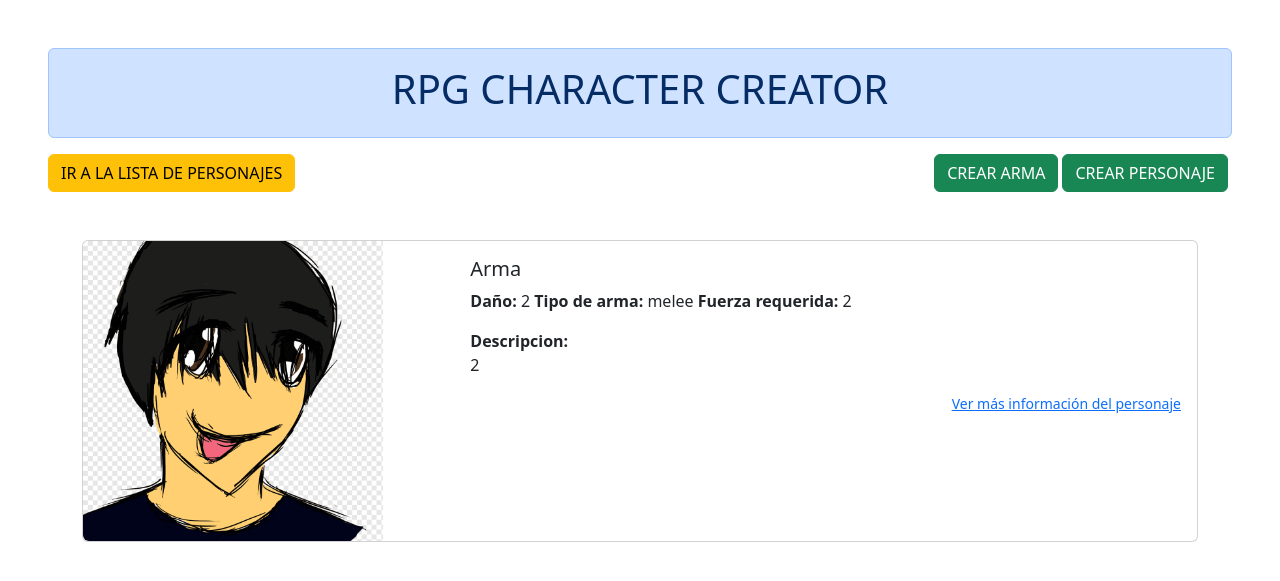
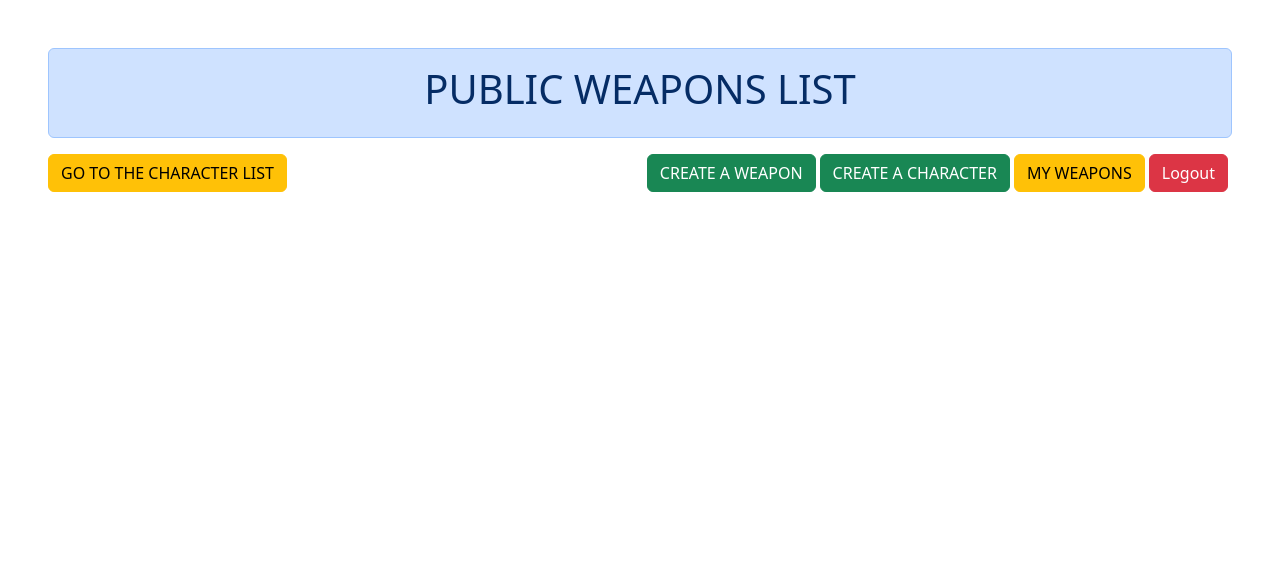
Before and after one commit to phancisco/rpg-char-create, a Django app: page /weapons/ in a window 1280 px wide. Shown: the top 581 px of the page. Run offline with Django 5.2, Linux system fonts and the light colour scheme; a user stored in the database is signed in; data comes from the database, SQL or seed files in the repository; both versions use the stored data as it was after the commit.

Commit message:
casi terminando xd

```diff
--- a/MainApp/models.py
+++ b/MainApp/models.py
@@ -7,6 +7,12 @@ WEAPON_TYPE_CHOICES = [
     ('melee', 'Melee'),
     ('ranged', 'Ranged'),
 ]
+
+PRIVACY_CHOICES = [
+        ('private', 'Private'),
+        ('public', 'Public'),
+]
+
 class Weapon(models.Model):
     weapon_image = models.ImageField(upload_to='weapons/', null=True, blank=True)
     weapon_type = models.CharField(max_length=10, choices=WEAPON_TYPE_CHOICES, default='melee')
@@ -16,6 +22,7 @@ class Weapon(models.Model):
     damage = models.IntegerField()
     description = models.TextField()
     user = models.ForeignKey(User, on_delete=models.CASCADE)
+    privacy = models.CharField(max_length=10, choices=PRIVACY_CHOICES, default='private')
 
     def __str__(self):
         return self.name
@@ -48,6 +55,7 @@ class Character(models.Model):
 
 
     user = models.ForeignKey(User, on_delete=models.CASCADE)
+    privacy = models.CharField(max_length=10, choices=PRIVACY_CHOICES, default='private')
     created_at = models.DateTimeField(auto_now_add=True)
     updated_at = models.DateTimeField(auto_now=True)
 
--- a/MainApp/views.py
+++ b/MainApp/views.py
@@ -9,11 +9,21 @@ from django.contrib.auth.forms import AuthenticationForm, UserCreationForm
 
 
 # Create your views here.
+
+def index_general(request):
+    Characters = Character.objects.filter(privacy='public')
+    context = {
+            'Characters': Characters,
+            'General': True,
+    }
+    return render(request, 'index.html', context)
+
 @login_required
-def index(request):
+def created_characters(request):
     Characters = Character.objects.filter(user=request.user).order_by('-created_at')
     context = {
         'Characters': Characters,
+        'General': False,
     }
     return render(request, 'index.html', context)
 
@@ -51,11 +61,20 @@ def weapon_create(request):
         form = WeaponForm()
     return render(request, 'weapon_creator.html', {'form': form})
 
+def weapon_list(request):
+    Weapons = Weapon.objects.filter(privacy='public')
+    context = {
+        'Weapons': Weapons,
+        'General': True
+    }
+    return render(request, 'weapon_list.html', context)
+
 @login_required
-def weapon_list(request):
-    weapons = Weapon.objects.filter(user=request.user)
+def weapon_user_list(request):
+    Weapons = Weapon.objects.filter(user=request.user)
     context = {
-        'Weapons': weapons
+        'Weapons': Weapons,
+        'General': False
     }
     return render(request, 'weapon_list.html', context)
 
--- a/create_rpg_char/urls.py
+++ b/create_rpg_char/urls.py
@@ -23,13 +23,15 @@ from django.contrib.auth import views as auth_views
 
 urlpatterns = [
     path('admin/', admin.site.urls),
-    path('', MainApp.views.index, name='index'),
+    path('', MainApp.views.index_general, name='index'),
+    path('characters/list', MainApp.views.created_characters, name='characters_created'),
     path('characters/<int:character_id>/', MainApp.views.character_detail, name='character_detail'),
     path('character/create/', MainApp.views.character_create, name='character_create'),
     path('weapon/create/', MainApp.views.weapon_create, name='weapon_create'),
     path('weapons/', MainApp.views.weapon_list, name='weapon_list'),
+    path('weapons/list', MainApp.views.weapon_user_list, name='weapons_created'),
     path('login/', auth_views.LoginView.as_view(template_name='login.html'), name='login'),
-    path('logout/', auth_views.LogoutView.as_view(next_page='login'), name='logout'),
+    path('logout/', auth_views.LogoutView.as_view(next_page='index'), name='logout'),
     path('register/', MainApp.views.register_view, name='register'),
     path('character/delete/<int:character_id>/', MainApp.views.delete_character, name='delete_character'),
 
--- a/templates/weapon_list.html
+++ b/templates/weapon_list.html
@@ -1,5 +1,6 @@
 <!DOCTYPE html>
 {% load static %}
+
 <html lang="en">
 
 <head>
@@ -23,25 +24,55 @@
 <body class="m-5">
     <header>
         <div class="alert alert-primary d-flex justify-content-center" role="alert">
-            <h1>RPG CHARACTER CREATOR</h1>
+          <h1>
+            {% if General is True %}
+              PUBLIC WEAPONS LIST
+            {% else %}
+              MY WEAPONS
+            {% endif %}
+          </h1>
         </div>
-        <div class="d-flex justify-content-between align-items-center">
-            <a href="{% url 'index' %}">
+       <div class="d-flex justify-content-between align-items-center">
+         <a href="{% url 'index' %}">
                 <button type="button" class="btn btn-warning me-1">
-                    IR A LA LISTA DE PERSONAJES
+                  GO TO THE CHARACTER LIST
                 </button>
             </a>
-            <div class="d-flex justify-content-end align-items-center">
+        <div class="d-flex justify-content-end align-items-center">
+          {% if user.is_authenticated %}
             <a href="{% url 'weapon_create' %}">
-                <button type="button" class="btn btn-success me-1">
-                    CREAR ARMA
-                </button>
+              <button type="button" class="btn btn-success me-1">CREATE A WEAPON</button>
             </a>
             <a href="{% url 'character_create' %}">
-                <button type="button" class="btn btn-success me-1">
-                    CREAR PERSONAJE
-                </button>
+              <button type="button" class="btn btn-success me-1">CREATE A CHARACTER</button>
             </a>
+
+          {% if General is True %}
+            <form method="post" action="{% url 'weapons_created' %}" style="display:inline;">
+              {% csrf_token %}
+              <button type="submit" class="btn btn-warning me-1">MY WEAPONS</button>
+            </form>
+          {% else %}
+            <form method="post" action="{% url 'weapon_list' %}" style="display:inline;">
+              {% csrf_token %}
+              <button type="submit" class="btn btn-primary me-1">PUBLIC WEAPONS</button>
+              </form>
+            {% endif %}
+            <form method="post" action="{% url 'logout' %}" style="display:inline;">
+                {% csrf_token %}
+
+                <button type="submit" class="btn btn-danger me-1">Logout</button>
+                </form>
+            {% else %}
+                <form method='post' action= "{% url 'login' %}" style="display:inline">
+                  {% csrf_token %}
+                  <button type="submit" class="btn btn-primary me-1">Login</button>
+                </form>
+                <form method='post' action= "{% url 'register' %}" style="display:inline">
+                  {% csrf_token %}
+                  <button type="submit" class="btn btn-warning me-1">Register</button>
+                </form>
+            {% endif %}
         </div>
         </div>
     </header>
@@ -65,7 +96,7 @@
                                         <strong>Magia requerida:</strong> {{i.intelligence_needed}}
                                     {% endif %}</p>
                                 <p class="card-text"><strong>Descripcion:</strong><br>{{ i.description }}</p>
-                                <p class="card-text"><small class="d-flex justify-content-end"><a href="/characters/{{ i.id }}">Ver más información del personaje</a></small>
+                                <p class="card-text"><small class="d-flex justify-content-end"><a href="/characters/{{ i.id }}">Ver más información del arma</a></small>
                                 </p>
                             </div>
                         </div>
```
Also changed, not shown: MainApp/forms.py (+8 -2 lines), templates/index.html (+44 -14 lines), MainApp/migrations/0002_character_privacy_weapon_privacy.py (added), db.sqlite3 (added), media/characters/ddcql5s-389cccfc-5f86-4883-895f-bbac08e14755.png (added), media/characters/png-transparent-generic-character-anime-mangaka-hero-anime-face-black-hair-dr_XeWkVBp.png (added), media/characters/png-transparent-generic-character-anime-mangaka-hero-anime-face-black-hair-dragon.png (added), media/weapons/png-transparent-generic-character-anime-mangaka-hero-anime-face-black-hair-dragon.png (added), 1 other file.
